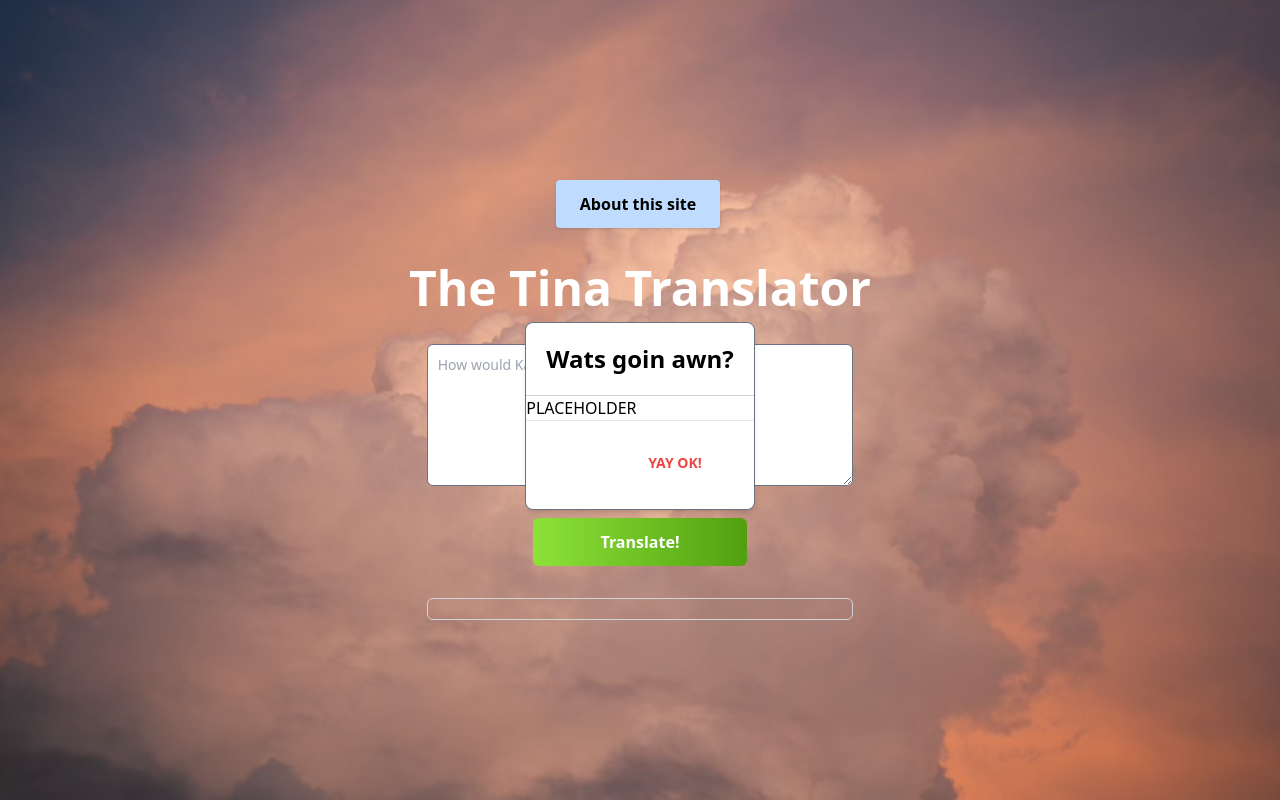
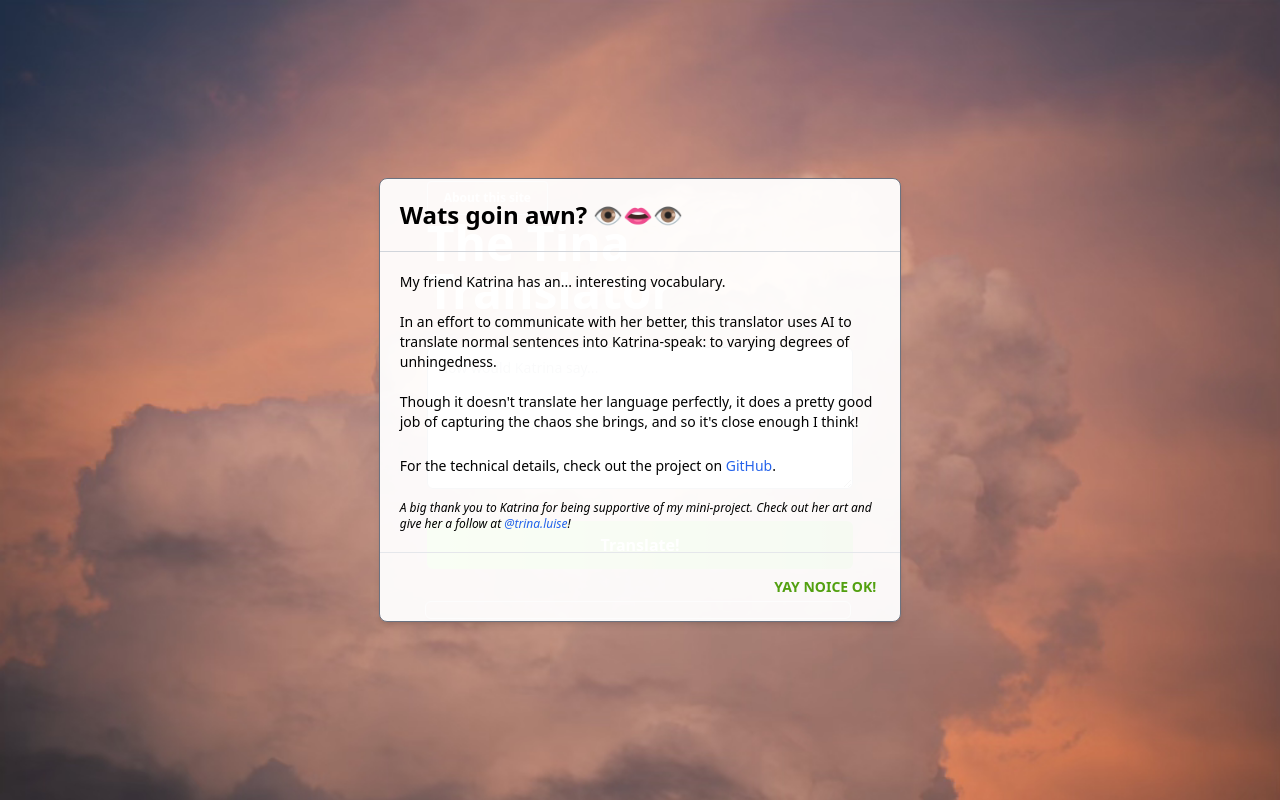
Before and after one commit to kodename-kian/tina-translator, a React (Vite) app: page / in a window 1280 px wide. Both pictures are taken after a click on the button "About this site". Built offline with nearby package versions, Linux system fonts and the light colour scheme; no server answers.

Commit message:
info modal complete

```diff
--- a/src/About.jsx
+++ b/src/About.jsx
@@ -6,8 +6,9 @@ const About = () => {
   return (
     <>
       <button
-        className="bg-blue-200 text-black active:bg-blue-500
-      font-bold px-6 py-3 rounded shadow hover:shadow-lg outline-none focus:outline-none mr-1 mb-1"
+        className="text-white active:text-reef-400 text-xs font-semibold
+                   px-4 py-2 rounded shadow hover:shadow-lg mr-1 mb-1
+                   border border-gray-300 active:border-reef-400"
         type="button"
         onClick={() => setShowModal(true)}
       >
@@ -18,30 +19,50 @@ const About = () => {
         <>
 
           {/*MODAL BOX WRAPPERS */}
-          <div className="flex justify-center items-center overflow-x-hidden overflow-y-auto fixed inset-0 z-50">
+          <div className="flex justify-center items-center
+                          overflow-x-hidden overflow-y-auto fixed inset-0 z-50">
             <div className="relative w-auto my-6 mx-auto max-w-3xl">
 
               {/*MODAL BOX PROPER */}
-              <div className="border border-gray-500 rounded-lg shadow-md relative flex flex-col w-full bg-white">
+              <div className="border border-gray-500 rounded-lg shadow-md relative
+                              flex flex-col w-full bg-white bg-opacity-95">
 
                 {/*MODAL HEADER*/}
                 <div className="flex items-start justify-between p-5 border-b border-solid border-gray-300 rounded-t ">
-                  <div className="text-2xl font-semibold">Wats goin awn? </div>
+                  <div className="text-2xl font-semibold">Wats goin awn? 👁️👄👁️ </div>
                 </div>
 
                 {/*MODAL CONTENT*/}
-                <div>
-                  PLACEHOLDER
+                <div className="text-sm flex flex-col items-center justify-start p-5 border-0 max-w-prose space-y-6">
+                  My friend Katrina has an... interesting vocabulary. <br /> <br />
+                  In an effort to communicate with her better,
+                  this translator uses AI to translate
+                  normal sentences into Katrina-speak: to varying degrees of unhingedness. <br /> <br />
+                  Though it doesn't translate her language perfectly, it does a pretty good job
+                  of capturing the chaos she brings, and so it's close enough I think!
+
+                  <div className="w-full">
+                    For the technical details, check out the project on
+                    <a href="https://github.com/kodename-kian/tina-translator"
+                       className="text-blue-600 hover:text-blue-800"> GitHub</a>.
+                  </div>
+
+                  <div className="text-xs w-full italic">
+                      A big thank you to Katrina for being supportive of my mini-project. Check out her art and
+                      give her a follow at <a href="https://www.instagram.com/trinaluise/"
+                                              className="text-blue-600 hover:text-blue-800">@trina.luise</a>!
+                  </div>
+
                 </div>
 
                 {/*MODAL CLOSER*/}
                 <div className="flex items-center justify-end p-6 border-t border-solid border-blueGray-200 rounded-b">
                   <button
-                    className="text-red-500 background-transparent font-bold uppercase px-6 py-2 text-sm outline-none focus:outline-none mr-1 mb-1"
+                    className="text-reef-600 active:text-reef-950 background-transparent font-bold uppercase text-sm"
                     type="button"
                     onClick={() => setShowModal(false)}
                   >
-                    Yay ok!
+                    Yay noice ok!
                   </button>
                 </div>
 
--- a/src/App.jsx
+++ b/src/App.jsx
@@ -21,23 +21,26 @@ function App() {
 
   return (
     <>
-      <div className="bg-cloud bg-cover">
-        <div className="flex flex-col min-h-screen justify-center items-center space-y-8">
+      <div className="bg-cloud bg-cover flex justify-center items-center">
+        <div className="flex flex-col min-h-screen justify-center items-center space-y-8 w-1/3">
 
-          <About />
 
-          <p className="text-5xl font-bold text-white border-1">
-            The Tina Translator
-          </p>
+          <div className="w-full">
+            <About />
+
+            <p className="text-5xl font-bold text-white border-1">
+              The Tina Translator
+            </p>
+          </div>
 
           <textarea id="text" rows="6" maxLength="500"
-                    className="block p-2.5 w-1/3 text-sm rounded-md border border-gray-500
+                    className="block p-2.5 w-full text-sm rounded-md border border-gray-500
                           focus:ring-2 focus:ring-reef-950"
                     placeholder="How would Katrina say..."
                     onInput={e => {setInput(e.target.value)}}>
           </textarea>
 
-          <button className="w-1/6 min-w-fit py-3 px-6 rounded-md hover:brightness-110
+          <button className="w-full min-w-fit py-3 px-6 rounded-md hover:brightness-110
                              bg-gradient-to-r from-reef-400 to-reef-600 text-white font-bold
                              disabled:from-reef-100 disabled:to-reef-100 disabled:text-reef-400"
                   onClick={translate}
@@ -46,7 +49,8 @@ function App() {
           </button>
 
           <div id="response"
-               className="block p-2.5 w-1/3 rounded-md border border-gray-300 text-white font-bold">
+               className="block p-2.5 w-full rounded-md border border-gray-300 px-4 py-2
+                          text-white font-semibold shadow mr-1 mb-1">
           </div>
 
         </div>
```
